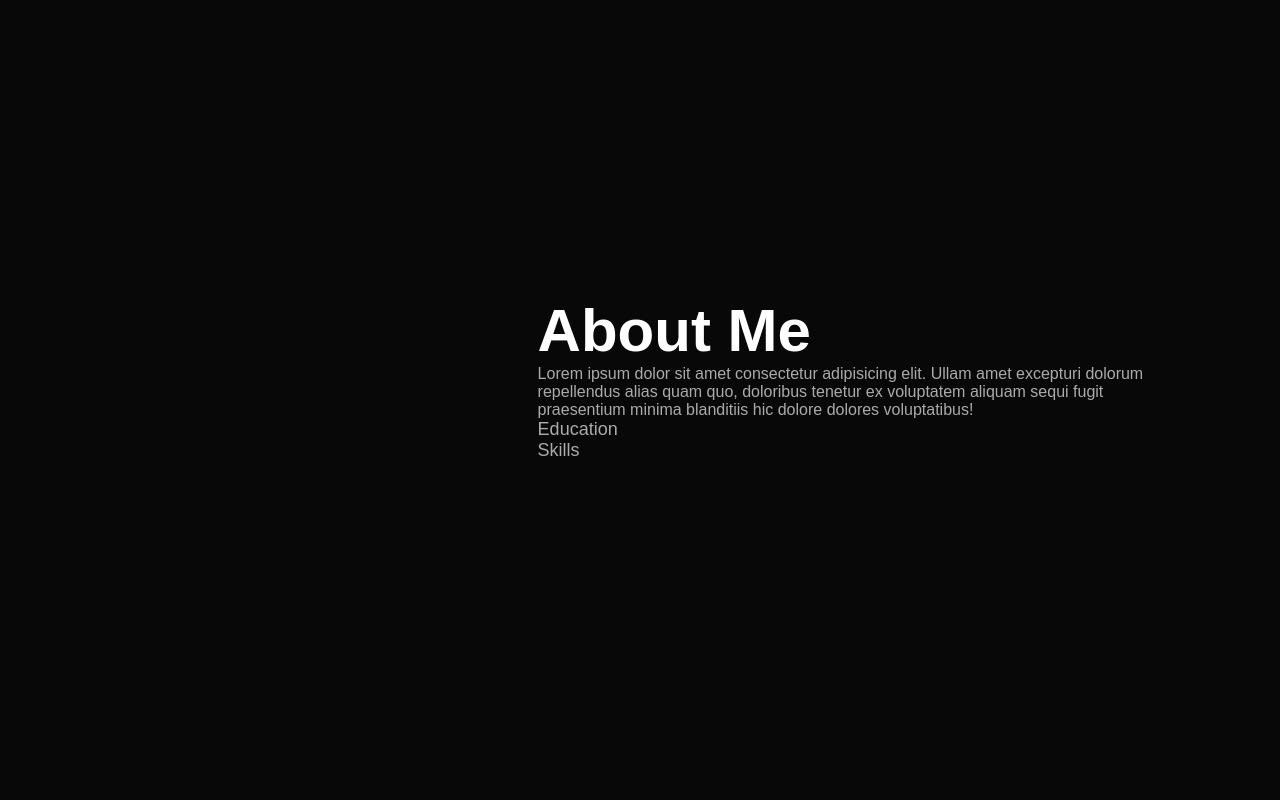
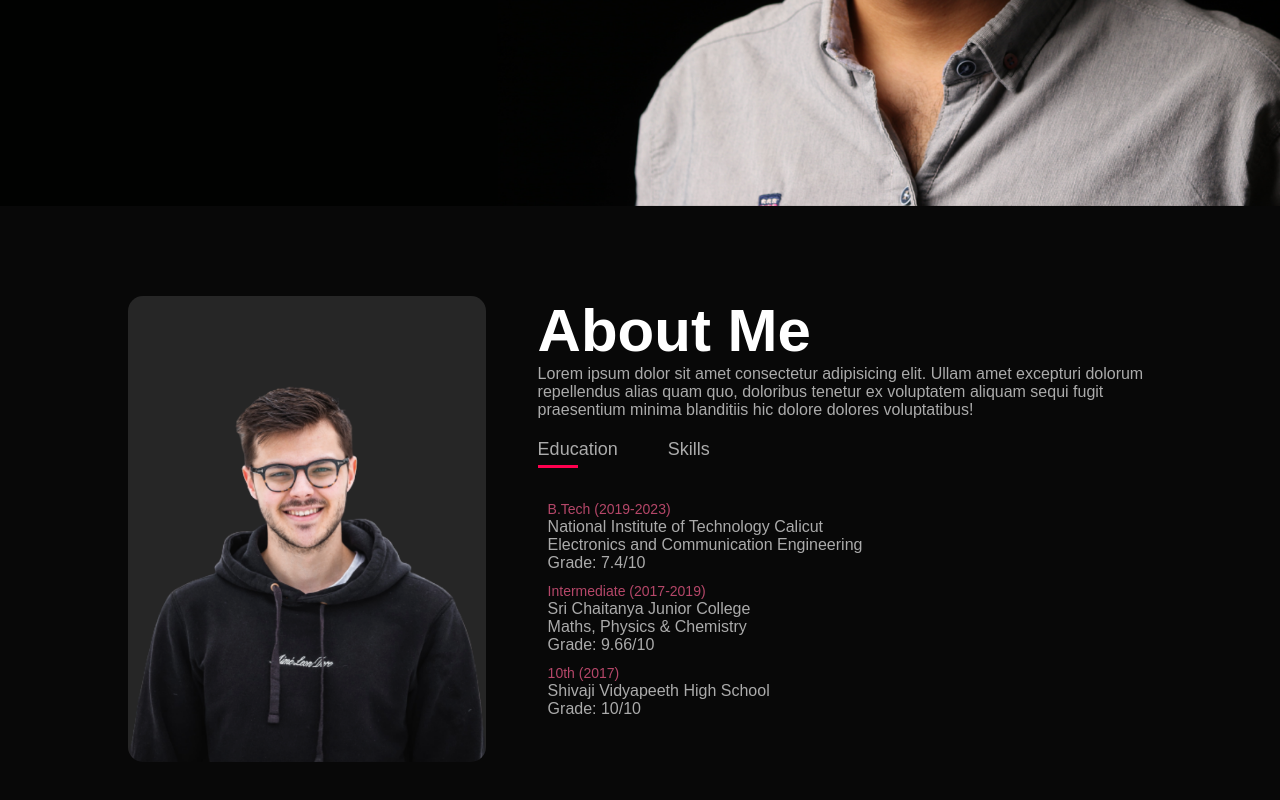
Before and after one commit to saudkhan07/Personal-Porfolio, a plain HTML site: page index.html in a window 1280 px wide. Shown: the part 594-1394 px from the top of the page. Before the commit the page ends 1145 px from the top, so only its background shows below. Drawn offline with Linux system fonts and the light colour scheme.

Commit message:
initial stage of the about section

```diff
--- a/index.html
+++ b/index.html
@@ -36,8 +36,30 @@
                 <h2 class="sub-title">About Me</h2>
                 <p>Lorem ipsum dolor sit amet consectetur adipisicing elit. Ullam amet excepturi dolorum repellendus alias quam quo, doloribus tenetur ex voluptatem aliquam sequi fugit praesentium minima blanditiis hic dolore dolores voluptatibus!</p>
                 <div class="tab-titles">
-                    <p class="tab-links">Education</p>
+                    <p class="tab-links first">Education</p>
                     <p class="tab-links">Skills</p>
+                    <!-- <p class="tab-links">experince</p> -->
+                </div>
+                <div class="tab-contents education">
+                    <ul>
+                        <li><span>B.Tech (2019-2023)</span><br>National Institute of Technology Calicut <br>Electronics and Communication Engineering <br>Grade: 7.4/10</li>
+                        <li><span>Intermediate (2017-2019)</span><br>Sri Chaitanya Junior College <br>Maths, Physics & Chemistry <br> Grade: 9.66/10</li>
+                        <li><span>10th (2017)</span><br>Shivaji Vidyapeeth High School <br>Grade: 10/10</li>
+                    </ul>
+                </div>
+                <div class="tab-contents">
+                    <ul>
+                        <li>C,C++</li>
+                        <li>Java</li>
+                        <li>Python</li>
+                        <li>Html</li>
+                        <li>CSS</li>
+                        <li>DSA</li>
+                        <li>SQL</li>
+                        <li>Oops</li>
+                        <li>Git,Github</li>
+
+                    </ul>
                 </div>
             </div>
         </div>
--- a/style.css
+++ b/style.css
@@ -92,11 +92,12 @@
 .sub-title{
     font-size: 60px;
     font-weight: 600;
-    color: white ;
+    color: #fff ;
 }
-tab-titles{
+.tab-titles{
     display: flex;
-    margin: 20%;
+    /* for horizontal alignment */
+    margin: 20px 0 40px;
 }
 .tab-links{
     margin-right: 50px;
@@ -105,3 +106,32 @@
     cursor: pointer;
     position: relative;
 }
+.tab-links::after{
+    content: '';
+    width: 0;
+    height: 3px;
+    background: #ff004f;
+    position: absolute;
+    left: 0;
+    bottom: -8px;
+    transition: 0.5s;
+}
+.tab-links.first::after{
+    width: 50%;
+}
+.tab-contents ul li{
+    list-style: none;
+    margin: 10px;
+}
+.tab-contents span{
+    color: #b54769;
+    font-size: 14px;
+}
+.tab-contents{
+    display: none;
+    /* it will hide all the tab contents */
+}
+.tab-contents.education{
+    display: block;
+    /* it will show the hidden elements of education */
+}
```
Also changed, not shown: images/background.png (added), images/logo.png (added), images/logo_saud.jpg (added), images/logo_saud_1.jpg (added), images/logo_saud_2.jpg (added), images/logo_saud_3.jpg (added), images/phone-background.png (added), images/user.png (added), images/work-1.png (added), images/work-2.png (added), images/work-3.png (added), 1 other file.
